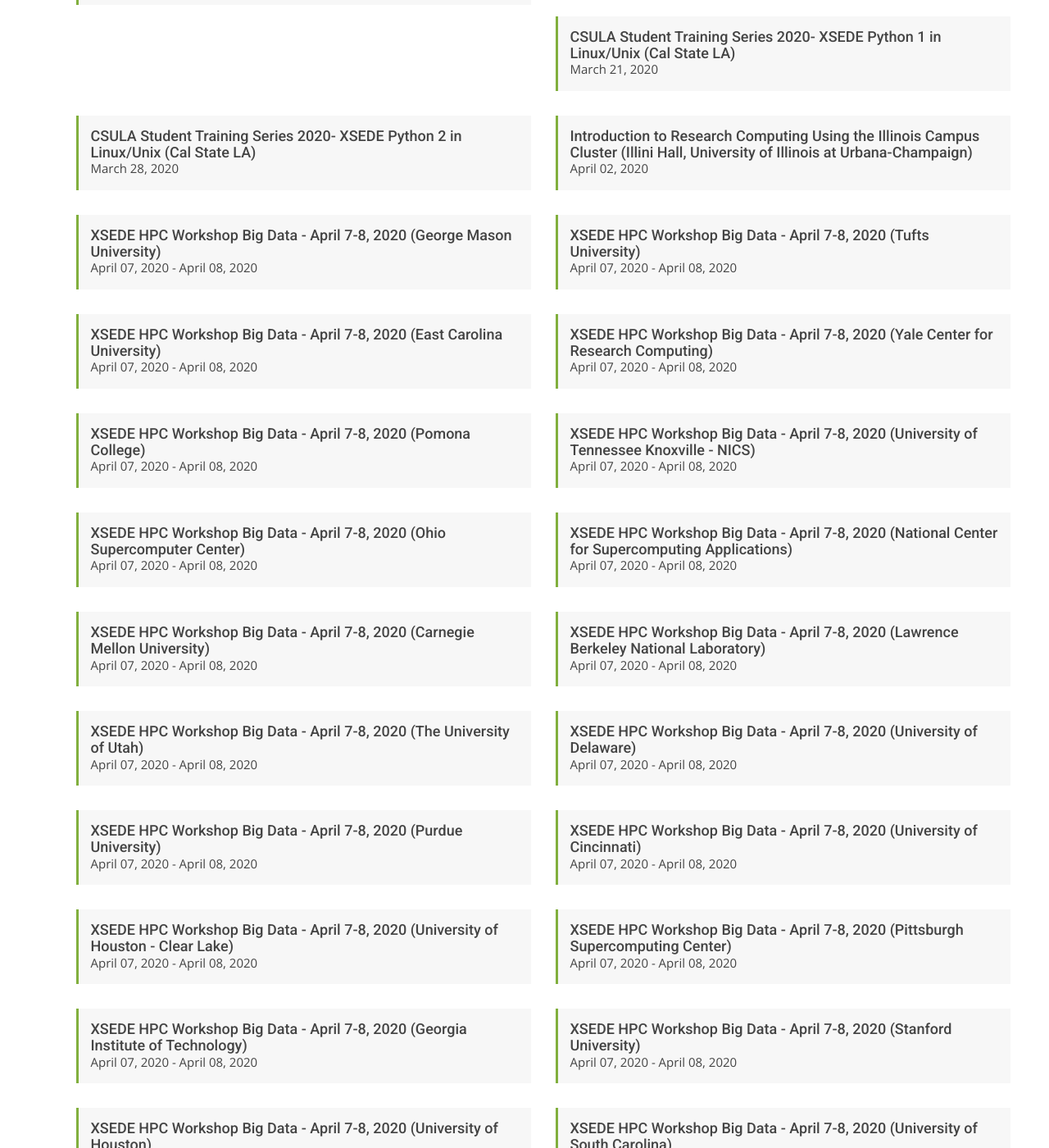
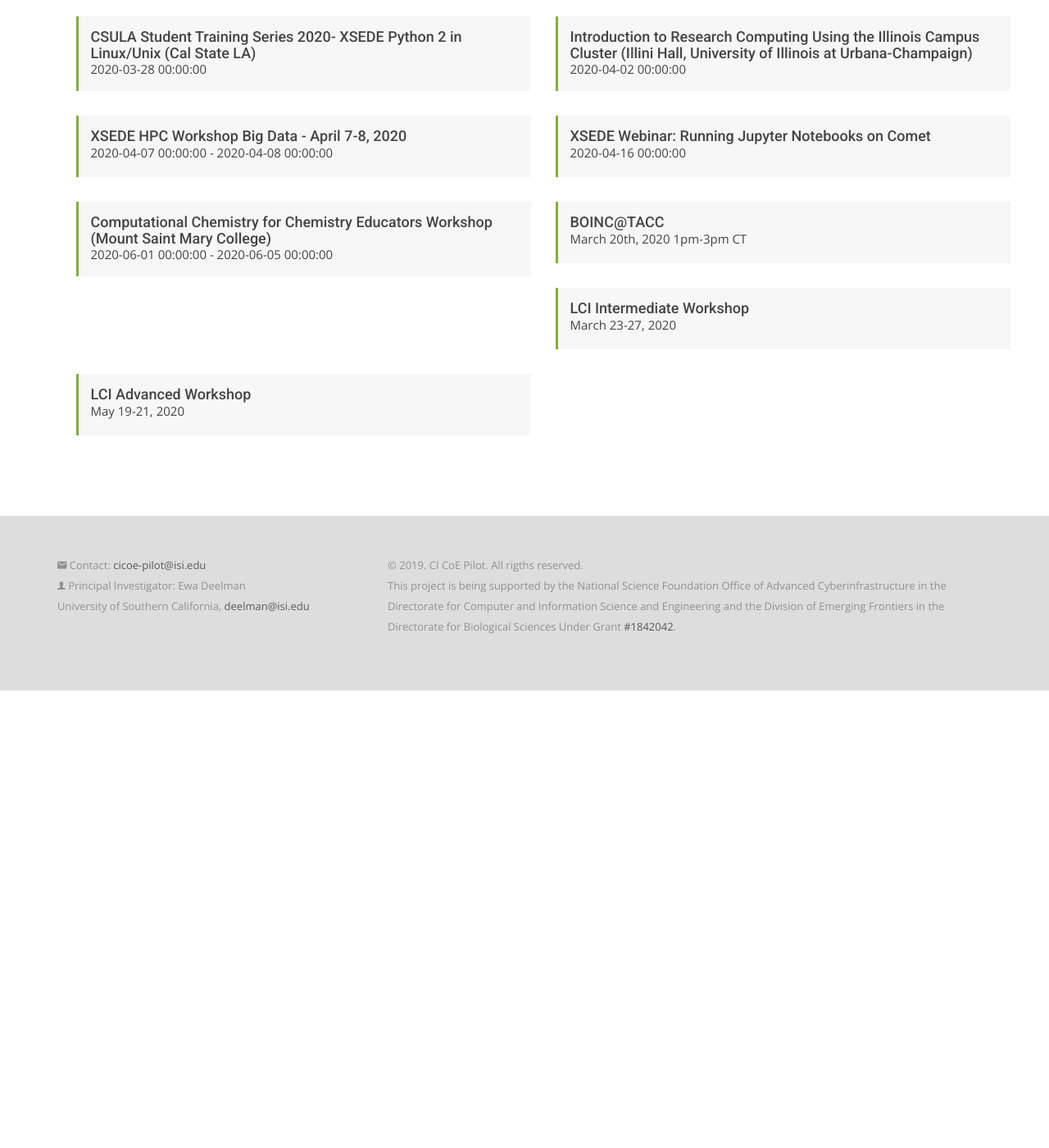
Before and after one commit to cicoe/cicoe.github.io, a Jekyll site: the page built from training_opportunities.html, in a window 1280 px wide and 1400 px high, scrolled down 729 px. Shown: the whole window at 82% size. Built offline with Jekyll 4.4.1, drawn with Linux system fonts in a browser that asks for light colours; nearby versions of some CDN libraries; some web fonts are replaced; after the commit the page ends 1571 px from its top, so only the background shows below that; some of the changed text lies outside the part shown.

Commit message:
updated training events

```diff
--- a/_data/training_opportunities.yml
+++ b/_data/training_opportunities.yml
@@ -1,138 +1,59 @@
 - categroy: Workshop
-  date: March 09, 2020 - April 08, 2020
+  date: 2020-03-09 00:00:00 - 2020-04-08 00:00:00
+  source: XSEDE
   title: XSEDE HPC Workshop Big Data - April 7-8, 2020 (Arizona State University)
-  website: "https://www.xsede.org/web/xup/course-calendar/-/training-user/class/2041/session/3644/register"
+  website: "Registration closed"
 - categroy: Workshop
-  date: March 19, 2020
-  title: 'XSEDE Webinar: Using the Seedme Data Management System on Comet'
-  website: "https://www.xsede.org/web/xup/course-calendar/-/training-user/class/2035/session/3630/register"
-- categroy: Workshop
-  date: March 19, 2020
-  title: 'XSEDE Webinar: Using the SeedMeLab Data Management System on Comet'
-  website: "https://www.xsede.org/web/xup/course-calendar/-/training-user/class/2035/session/3630/register"
-- categroy: Workshop
-  date: March 20, 2020
+  date: '2020-03-20 00:00:00'
+  source: XSEDE
   title: XSEDE New User Training March 20, 2020
   website: "https://www.xsede.org/web/xup/course-calendar/-/training-user/class/2040/session/3635/register"
 - categroy: Workshop
-  date: March 21, 2020
+  date: '2020-03-21 00:00:00'
+  source: XSEDE
   title: CSULA Student Training Series 2020- XSEDE Python 1 in Linux/Unix (Cal State
     LA)
-  website: "https://www.xsede.org/web/xup/course-calendar/-/training-user/class/2014/session/3525/register"
+  website: "Registration closed"
 - categroy: Workshop
-  date: March 28, 2020
+  date: '2020-03-28 00:00:00'
+  source: XSEDE
   title: CSULA Student Training Series 2020- XSEDE Python 2 in Linux/Unix (Cal State
     LA)
-  website: "https://www.xsede.org/web/xup/course-calendar/-/training-user/class/2015/session/3526/register"
+  website: "Registration closed"
 - categroy: Workshop
-  date: April 02, 2020
+  date: '2020-04-02 00:00:00'
+  source: XSEDE
   title: Introduction to Research Computing Using the Illinois Campus Cluster (Illini
     Hall, University of Illinois at Urbana-Champaign)
   website: "https://www.xsede.org/web/xup/course-calendar/-/training-user/class/2039/session/3634/register"
 - categroy: Workshop
-  date: April 07, 2020 - April 08, 2020
-  title: XSEDE HPC Workshop Big Data - April 7-8, 2020 (George Mason University)
-  website: "https://www.xsede.org/web/xup/course-calendar/-/training-user/class/2041/session/3640/register"
+  date: 2020-04-07 00:00:00 - 2020-04-08 00:00:00
+  source: XSEDE
+  title: XSEDE HPC Workshop Big Data - April 7-8, 2020
+  website: "Multiple"
 - categroy: Workshop
-  date: April 07, 2020 - April 08, 2020
-  title: XSEDE HPC Workshop Big Data - April 7-8, 2020 (Tufts University)
-  website: "https://www.xsede.org/web/xup/course-calendar/-/training-user/class/2041/session/3641/register"
-- categroy: Workshop
-  date: April 07, 2020 - April 08, 2020
-  title: XSEDE HPC Workshop Big Data - April 7-8, 2020 (East Carolina University)
-  website: "https://www.xsede.org/web/xup/course-calendar/-/training-user/class/2041/session/3646/register"
-- categroy: Workshop
-  date: April 07, 2020 - April 08, 2020
-  title: XSEDE HPC Workshop Big Data - April 7-8, 2020 (Yale Center for Research Computing)
-  website: "https://www.xsede.org/web/xup/course-calendar/-/training-user/class/2041/session/3647/register"
-- categroy: Workshop
-  date: April 07, 2020 - April 08, 2020
-  title: XSEDE HPC Workshop Big Data - April 7-8, 2020 (Pomona College)
-  website: "https://www.xsede.org/web/xup/course-calendar/-/training-user/class/2041/session/3656/register"
-- categroy: Workshop
-  date: April 07, 2020 - April 08, 2020
-  title: XSEDE HPC Workshop Big Data - April 7-8, 2020 (University of Tennessee Knoxville
-    - NICS)
-  website: "https://www.xsede.org/web/xup/course-calendar/-/training-user/class/2041/session/3657/register"
-- categroy: Workshop
-  date: April 07, 2020 - April 08, 2020
-  title: XSEDE HPC Workshop Big Data - April 7-8, 2020 (Ohio Supercomputer Center)
-  website: "https://www.xsede.org/web/xup/course-calendar/-/training-user/class/2041/session/3655/register"
-- categroy: Workshop
-  date: April 07, 2020 - April 08, 2020
-  title: XSEDE HPC Workshop Big Data - April 7-8, 2020 (National Center for Supercomputing
-    Applications)
-  website: "https://www.xsede.org/web/xup/course-calendar/-/training-user/class/2041/session/3658/register"
-- categroy: Workshop
-  date: April 07, 2020 - April 08, 2020
-  title: XSEDE HPC Workshop Big Data - April 7-8, 2020 (Carnegie Mellon University)
-  website: "https://www.xsede.org/web/xup/course-calendar/-/training-user/class/2041/session/3660/register"
-- categroy: Workshop
-  date: April 07, 2020 - April 08, 2020
-  title: XSEDE HPC Workshop Big Data - April 7-8, 2020 (Lawrence Berkeley National
-    Laboratory)
-  website: "https://www.xsede.org/web/xup/course-calendar/-/training-user/class/2041/session/3662/register"
-- categroy: Workshop
-  date: April 07, 2020 - April 08, 2020
-  title: XSEDE HPC Workshop Big Data - April 7-8, 2020 (The University of Utah)
-  website: "https://www.xsede.org/web/xup/course-calendar/-/training-user/class/2041/session/3648/register"
-- categroy: Workshop
-  date: April 07, 2020 - April 08, 2020
-  title: XSEDE HPC Workshop Big Data - April 7-8, 2020 (University of Delaware)
-  website: "https://www.xsede.org/web/xup/course-calendar/-/training-user/class/2041/session/3654/register"
-- categroy: Workshop
-  date: April 07, 2020 - April 08, 2020
-  title: XSEDE HPC Workshop Big Data - April 7-8, 2020 (Purdue University)
-  website: "https://www.xsede.org/web/xup/course-calendar/-/training-user/class/2041/session/3642/register"
-- categroy: Workshop
-  date: April 07, 2020 - April 08, 2020
-  title: XSEDE HPC Workshop Big Data - April 7-8, 2020 (University of Cincinnati)
-  website: "https://www.xsede.org/web/xup/course-calendar/-/training-user/class/2041/session/3643/register"
-- categroy: Workshop
-  date: April 07, 2020 - April 08, 2020
-  title: XSEDE HPC Workshop Big Data - April 7-8, 2020 (University of Houston - Clear
-    Lake)
-  website: "https://www.xsede.org/web/xup/course-calendar/-/training-user/class/2041/session/3645/register"
-- categroy: Workshop
-  date: April 07, 2020 - April 08, 2020
-  title: XSEDE HPC Workshop Big Data - April 7-8, 2020 (Pittsburgh Supercomputing
-    Center)
-  website: "https://www.xsede.org/web/xup/course-calendar/-/training-user/class/2041/session/3636/register"
-- categroy: Workshop
-  date: April 07, 2020 - April 08, 2020
-  title: XSEDE HPC Workshop Big Data - April 7-8, 2020 (Georgia Institute of Technology)
-  website: "https://www.xsede.org/web/xup/course-calendar/-/training-user/class/2041/session/3637/register"
-- categroy: Workshop
-  date: April 07, 2020 - April 08, 2020
-  title: XSEDE HPC Workshop Big Data - April 7-8, 2020 (Stanford University)
-  website: "https://www.xsede.org/web/xup/course-calendar/-/training-user/class/2041/session/3639/register"
-- categroy: Workshop
-  date: April 07, 2020 - April 08, 2020
-  title: XSEDE HPC Workshop Big Data - April 7-8, 2020 (University of Houston)
-  website: "https://www.xsede.org/web/xup/course-calendar/-/training-user/class/2041/session/3652/register"
-- categroy: Workshop
-  date: April 07, 2020 - April 08, 2020
-  title: XSEDE HPC Workshop Big Data - April 7-8, 2020 (University of South Carolina)
-  website: "https://www.xsede.org/web/xup/course-calendar/-/training-user/class/2041/session/3653/register"
-- categroy: Workshop
-  date: April 07, 2020 - April 08, 2020
-  title: XSEDE HPC Workshop Big Data - April 7-8, 2020 (New York University)
-  website: "https://www.xsede.org/web/xup/course-calendar/-/training-user/class/2041/session/3649/register"
-- categroy: Workshop
-  date: April 07, 2020 - April 08, 2020
-  title: XSEDE HPC Workshop Big Data - April 7-8, 2020 (Pennsylvania State University)
-  website: "https://www.xsede.org/web/xup/course-calendar/-/training-user/class/2041/session/3650/register"
-- categroy: Workshop
-  date: April 07, 2020 - April 08, 2020
-  title: XSEDE HPC Workshop Big Data - April 7-8, 2020 (University of California,
-    Los Angeles)
-  website: "Registration opens"
-- categroy: Workshop
-  date: April 16, 2020
+  date: '2020-04-16 00:00:00'
+  source: XSEDE
   title: 'XSEDE Webinar: Running Jupyter Notebooks on Comet'
   website: "https://www.xsede.org/web/xup/course-calendar/-/training-user/class/2042/session/3661/register"
 - categroy: Workshop
-  date: June 01, 2020 - June 05, 2020
+  date: 2020-06-01 00:00:00 - 2020-06-05 00:00:00
+  source: XSEDE
   title: Computational Chemistry for Chemistry Educators Workshop (Mount Saint Mary
     College)
   website: "https://www.xsede.org/web/xup/course-calendar/-/training-user/class/2038/session/3633/register"
+- categroy: Workshop
+  date: March 20th, 2020 1pm-3pm CT
+  source: TACC
+  title: BOINC@TACC
+  website: "https://learn.tacc.utexas.edu/course/view.php?id=85"
+- categroy: Workshop
+  date: March 23-27, 2020
+  source: LCI
+  title: LCI Intermediate Workshop
+  website: "http://linuxclustersinstitute.org/workshops/interm20/register.php"
+- categroy: Workshop
+  date: May 19-21, 2020
+  source: LCI
+  title: LCI Advanced Workshop
+  website: "http://linuxclustersinstitute.org/workshops/advanced20/register.php"
```
